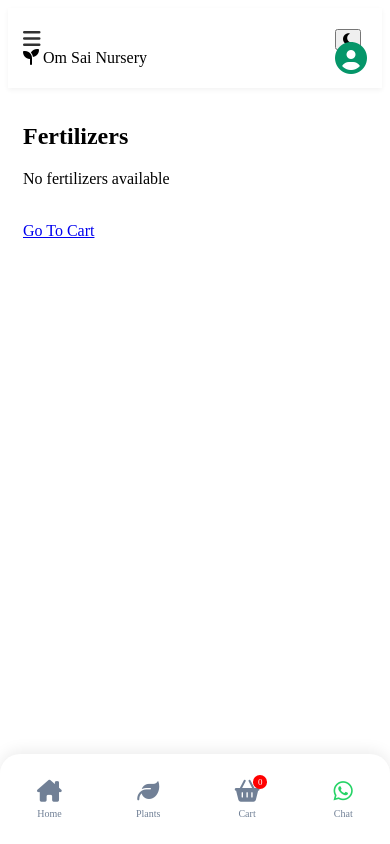
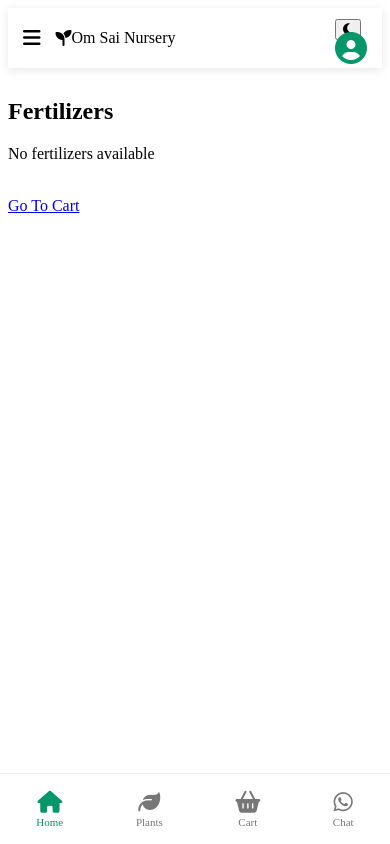
Before and after one commit to adityawalke97-prog/Om-Sai-Nursery-, a Flask app: page /fertilizers in a window 390 px wide. Run offline with Flask 3, Linux system fonts and the light colour scheme; data that the repository does not hold is empty.

Commit message:
Update Home.html

```diff
--- a/templates/Home.html
+++ b/templates/Home.html
@@ -2,7 +2,7 @@
 <html lang="en">
 <head>
     <meta charset="UTF-8">
-    <meta name="viewport" content="width=device-width, initial-scale=1.0">
+    <meta name="viewport" content="width=device-width, initial-scale=1.0, maximum-scale=1.0, user-scalable=no">
     <title>{% block title %}Om Sai Nursery{% endblock %}</title>
 
     <link href="https://fonts.googleapis.com/css2?family=Poppins:wght@300;400;600&display=swap" rel="stylesheet">
@@ -10,196 +10,119 @@
     <link rel="stylesheet" href="{{ url_for('static', filename='style.css') }}">
 
     <style>
-        /* --- MOBILE ONLY ADVANCED OVERRIDES --- */
+        /* --- MOBILE REPAIR SYSTEM --- */
         @media screen and (max-width: 768px) {
-            /* Background Animation Hide on Mobile */
+            /* 1. Purani bakwas list hatana */
             .area, .circles { display: none !important; }
 
-            /* Top Nav Fix */
+            /* 2. Top Nav ko Mobile App Header banana */
             .top-nav {
                 display: flex !important;
                 position: sticky !important;
-                top: 0;
-                background: white !important;
-                z-index: 1000;
-                padding: 10px 15px !important;
+                top: 0 !important;
+                background: #ffffff !important;
+                height: 60px !important;
+                padding: 0 15px !important;
+                align-items: center !important;
                 justify-content: space-between !important;
-                align-items: center !important;
-                height: 60px !important;
-                box-shadow: 0 2px 5px rgba(0,0,0,0.05);
+                box-shadow: 0 2px 10px rgba(0,0,0,0.1) !important;
+                z-index: 999 !important;
             }
 
-            /* Sidebar Drawer Logic */
+            /* 3. Sidebar ko hide karke drawer banana */
             .sidebar {
                 position: fixed !important;
                 left: -100% !important;
-                top: 0;
+                top: 0 !important;
                 width: 280px !important;
                 height: 100vh !important;
                 background: white !important;
-                z-index: 9999 !important;
-                transition: 0.3s ease-in-out !important;
-                box-shadow: 5px 0 15px rgba(0,0,0,0.1);
+                z-index: 10000 !important;
+                transition: 0.3s ease !important;
                 display: block !important;
+                padding-top: 20px !important;
+                box-shadow: 5px 0 20px rgba(0,0,0,0.2) !important;
             }
             .sidebar.active { left: 0 !important; }
 
-            /* Mobile Menu Toggle Button */
-            .mob-menu-btn { display: block !important; cursor: pointer; font-size: 20px; color: #333; }
+            /* 4. Desktop buttons hide karna */
+            .search-bar, .weather-widget, .lang-switch, .floating-cart, .whatsapp-float { display: none !important; }
 
-            /* Desktop Elements Hide */
-            .search-bar, .weather-widget, .lang-switch, .floating-cart { display: none !important; }
+            /* 5. Mobile Bottom Menu (App style) */
+            .mobile-bottom-bar {
+                display: flex !important;
+                position: fixed !important;
+                bottom: 0 !important;
+                left: 0 !important;
+                width: 100% !important;
+                background: white !important;
+                height: 70px !important;
+                border-top: 1px solid #eee !important;
+                justify-content: space-around !important;
+                align-items: center !important;
+                z-index: 9999 !important;
+                padding-bottom: env(safe-area-inset-bottom) !important;
+            }
 
-            /* Main Content Adjust */
+            .m-item { text-decoration: none; color: #777; font-size: 11px; text-align: center; }
+            .m-item i { font-size: 22px; display: block; margin-bottom: 3px; }
+            .m-item.active { color: #059669; }
+
+            /* Content area space fix */
             .main-wrapper { display: block !important; }
-            .content-area { padding: 15px !important; padding-bottom: 100px !important; }
-
-            /* Advanced Bottom App Bar */
-            .mobile-bottom-nav {
-                display: flex !important;
-                position: fixed;
-                bottom: 0;
-                left: 0;
-                width: 100%;
-                background: white;
-                height: 70px;
-                box-shadow: 0 -3px 15px rgba(0,0,0,0.08);
-                justify-content: space-around;
-                align-items: center;
-                z-index: 1000;
-                border-top-left-radius: 20px;
-                border-top-right-radius: 20px;
-            }
-            .nav-item {
-                text-decoration: none;
-                color: #718096;
-                font-size: 10px;
-                display: flex;
-                flex-direction: column;
-                align-items: center;
-                gap: 4px;
-            }
-            .nav-item.active { color: #059669; font-weight: 600; }
-            .nav-item i { font-size: 22px; }
-
-            /* Sidebar Links Fix */
-            .sidebar ul { padding: 20px; list-style: none; }
-            .sidebar li { margin-bottom: 8px; }
-            .sidebar a {
-                padding: 12px 15px;
-                display: flex;
-                align-items: center;
-                gap: 12px;
-                text-decoration: none;
-                color: #333;
-                border-radius: 10px;
-            }
-            .sidebar a.active { background: #ecfdf5; color: #059669; }
-
-            .overlay {
-                display: none;
-                position: fixed;
-                inset: 0;
-                background: rgba(0,0,0,0.5);
-                z-index: 9998;
-                backdrop-filter: blur(2px);
-            }
-            .overlay.active { display: block; }
+            .content-area { padding-bottom: 90px !important; padding-top: 10px !important; }
         }
 
-        /* Desktop specific reset */
+        /* Desktop Safe Zone */
         @media screen and (min-width: 769px) {
-            .mobile-bottom-nav, .mob-menu-btn, .overlay { display: none !important; }
+            .mobile-bottom-bar, .mobile-toggle { display: none !important; }
         }
 
-        /* Profile Box */
-        .profile-box {
-            display: none;
-            position: absolute;
-            right: 0;
-            top: 55px;
-            background: white;
-            min-width: 180px;
-            padding: 15px;
-            border-radius: 12px;
-            box-shadow: 0 10px 25px rgba(0,0,0,0.1);
-            z-index: 1001;
-        }
-        .profile-box.show { display: block; }
-        .dark-mode .profile-box { background: #1a1a1a; color: white; border: 1px solid #333; }
+        /* Sidebar Link Style */
+        .nav-links li a { display: flex; align-items: center; gap: 10px; }
     </style>
 </head>
 <body>
-    <div class="overlay" id="overlay" onclick="toggleSidebar()"></div>
-
-    <div class="area">
-        <ul class="circles">
-            <li><i class="fa-solid fa-leaf"></i></li>
-            <li><i class="fa-solid fa-seedling"></i></li>
-            <li><i class="fa-solid fa-tree"></i></li>
-            <li><i class="fa-solid fa-spa"></i></li>
-            <li><i class="fa-solid fa-leaf"></i></li>
-            <li><i class="fa-solid fa-seedling"></i></li>
-            <li><i class="fa-solid fa-tree"></i></li>
-            <li><i class="fa-solid fa-spa"></i></li>
-            <li><i class="fa-solid fa-leaf"></i></li>
-            <li><i class="fa-solid fa-seedling"></i></li>
-        </ul>
-    </div>
+    <div id="mob-overlay" onclick="toggleMobileMenu()" style="display:none; position:fixed; inset:0; background:rgba(0,0,0,0.5); z-index:9999;"></div>
 
     <nav class="top-nav">
-        <div class="logo">
-            <i class="fa-solid fa-bars mob-menu-btn" onclick="toggleSidebar()" style="display:none;"></i>
+        <div class="logo" style="display:flex; align-items:center;">
+            <i class="fa-solid fa-bars mobile-toggle" onclick="toggleMobileMenu()" style="margin-right:15px; cursor:pointer; font-size:20px;"></i>
             <i class="fa-solid fa-seedling"></i> Om Sai Nursery
         </div>
 
         <div class="search-bar">
-            <form action="{{ url_for('search') }}" method="GET" style="width: 100%; display: flex;">
-                <input type="text" name="q" placeholder="Search plants, seeds...">
+            <form action="{{ url_for('search') }}" method="GET" style="display: flex;">
+                <input type="text" name="q" placeholder="Search...">
                 <button type="submit"><i class="fa-solid fa-magnifying-glass"></i></button>
             </form>
         </div>
 
         <div class="user-actions">
-            <div class="weather-widget">
-                <i class="fa-solid fa-cloud-sun"></i> <span>28°C</span>
-            </div>
-
-            <button class="theme-toggle" onclick="toggleDarkMode()">
-                <i class="fa-solid fa-moon" id="themeIcon"></i>
-            </button>
-
-            <div class="lang-switch">
-                <a href="{{ url_for('set_language', lang_code='en') }}">EN</a> |
-                <a href="{{ url_for('set_language', lang_code='hi') }}">HI</a>
-            </div>
-
-            <div class="profile-container" style="position:relative;" onclick="toggleProfile()">
-                <i class="fa-solid fa-circle-user fa-2xl" style="color: #059669; cursor:pointer;"></i>
-                <div class="profile-box" id="profileBox">
-                    <p><strong>{{ session['username'] if session['username'] else 'Guest' }}</strong></p>
-                    <p style="font-size: 0.8rem; color: gray;">{{ session['role'] }}</p>
+            <button class="theme-toggle" onclick="toggleDarkMode()"><i class="fa-solid fa-moon"></i></button>
+            <div class="profile-container" onclick="toggleProfile()" style="position:relative; cursor:pointer;">
+                <i class="fa-solid fa-circle-user fa-2xl" style="color: #059669;"></i>
+                <div class="profile-box" id="profileBox" style="display:none; position:absolute; right:0; top:50px; background:white; padding:15px; box-shadow:0 5px 15px rgba(0,0,0,0.1); border-radius:8px; width:160px; z-index:1001;">
+                    <p><strong>{{ session['username']|default('Aditya') }}</strong></p>
                     <hr>
-                    <a href="/logout" class="logout-btn" style="text-decoration:none; color:red; display:flex; align-items:center; gap:8px;">
-                        <i class="fa-solid fa-power-off"></i> Logout
-                    </a>
+                    <a href="/logout" style="color:red; text-decoration:none;"><i class="fa-solid fa-power-off"></i> Logout</a>
                 </div>
             </div>
         </div>
     </nav>
 
     <div class="main-wrapper">
-        <aside class="sidebar" id="sidebar">
-            <h3 style="padding: 20px 0 10px 25px; border-bottom: 1px solid #eee;">Dashboard</h3>
+        <aside class="sidebar" id="mainSidebar">
+            <h3 style="padding: 20px;">Dashboard</h3>
             <ul class="nav-links">
-                <li><a href="/home" class="{{ 'active' if request.path == '/home' else '' }}"><i class="fa-solid fa-house"></i> {{ texts['home'] }}</a></li>
-                <li><a href="/plants" class="{{ 'active' if request.path == '/plants' else '' }}"><i class="fa-solid fa-leaf"></i> {{ texts['plants'] }}</a></li>
-                <li><a href="/seeds" class="{{ 'active' if request.path == '/seeds' else '' }}"><i class="fa-solid fa-spa"></i> {{ texts['seeds'] }}</a></li>
-                <li><a href="/diseases" class="{{ 'active' if request.path == '/diseases' else '' }}"><i class="fa-solid fa-bug"></i> {{ texts['diseases'] }}</a></li>
-                <li><a href="/orders" class="{{ 'active' if request.path == '/orders' else '' }}"><i class="fa-solid fa-cart-shopping"></i> {{ texts['orders'] }}</a></li>
-                <li><a href="/payments" class="{{ 'active' if request.path == '/payments' else '' }}"><i class="fa-solid fa-wallet"></i> {{ texts['payments'] }}</a></li>
-                <li><a href="/feedback" class="{{ 'active' if request.path == '/feedback' else '' }}"><i class="fa-solid fa-comment-dots"></i> {{ texts['feedback'] }}</a></li>
-                <li><a href="/contact" class="{{ 'active' if request.path == '/contact' else '' }}"><i class="fa-solid fa-phone"></i> {{ texts['contact'] }}</a></li>
+                <li><a href="/home"><i class="fa-solid fa-house"></i> Home</a></li>
+                <li><a href="/plants"><i class="fa-solid fa-leaf"></i> Plants</a></li>
+                <li><a href="/seeds"><i class="fa-solid fa-spa"></i> Seeds</a></li>
+                <li><a href="/diseases"><i class="fa-solid fa-bug"></i> Diseases</a></li>
+                <li><a href="/orders"><i class="fa-solid fa-cart-shopping"></i> Orders</a></li>
+                <li><a href="/payments"><i class="fa-solid fa-wallet"></i> Payments</a></li>
+                <li><a href="/feedback"><i class="fa-solid fa-comment-dots"></i> Feedback</a></li>
+                <li><a href="/contact"><i class="fa-solid fa-phone"></i> Contact</a></li>
             </ul>
         </aside>
 
@@ -208,72 +131,40 @@
         </main>
     </div>
 
-    <a href="/orders" class="floating-cart">
-        <i class="fa-solid fa-basket-shopping"></i>
-        <span class="cart-count">0</span>
-    </a>
-
-    <div class="mobile-bottom-nav" style="display:none;">
-        <a href="/home" class="nav-item {{ 'active' if request.path == '/home' else '' }}">
-            <i class="fa-solid fa-house-chimney"></i>
-            <span>Home</span>
-        </a>
-        <a href="/plants" class="nav-item {{ 'active' if request.path == '/plants' else '' }}">
-            <i class="fa-solid fa-leaf"></i>
-            <span>Plants</span>
-        </a>
-        <a href="/orders" class="nav-item {{ 'active' if request.path == '/orders' else '' }}">
-            <div style="position:relative;">
-                <i class="fa-solid fa-basket-shopping"></i>
-                <span class="cart-count" style="position:absolute; top:-5px; right:-8px; background:red; color:white; font-size:9px; border-radius:50%; padding:2px 5px;">0</span>
-            </div>
-            <span>Cart</span>
-        </a>
-        <a href="https://wa.me/919999999999" class="nav-item">
-            <i class="fa-brands fa-whatsapp" style="color:#25D366;"></i>
-            <span>Chat</span>
-        </a>
+    <div class="mobile-bottom-bar">
+        <a href="/home" class="m-item active"><i class="fa-solid fa-house"></i>Home</a>
+        <a href="/plants" class="m-item"><i class="fa-solid fa-leaf"></i>Plants</a>
+        <a href="/orders" class="m-item"><i class="fa-solid fa-basket-shopping"></i>Cart</a>
+        <a href="https://wa.me/919999999999" class="m-item"><i class="fa-brands fa-whatsapp"></i>Chat</a>
     </div>
 
     <script>
-        function toggleSidebar() {
-            const side = document.getElementById('sidebar');
-            const over = document.getElementById('overlay');
-            side.classList.toggle('active');
-            over.classList.toggle('active');
+        function toggleMobileMenu() {
+            const sb = document.getElementById('mainSidebar');
+            const ov = document.getElementById('mob-overlay');
+            if(sb.classList.contains('active')) {
+                sb.classList.remove('active');
+                ov.style.display = 'none';
+            } else {
+                sb.classList.add('active');
+                ov.style.display = 'block';
+            }
         }
 
         function toggleProfile() {
-            document.getElementById("profileBox").classList.toggle("show");
+            const p = document.getElementById('profileBox');
+            p.style.display = p.style.display === 'none' ? 'block' : 'none';
         }
 
         function toggleDarkMode() {
             document.body.classList.toggle('dark-mode');
-            const icon = document.getElementById('themeIcon');
-            if(document.body.classList.contains('dark-mode')) {
-                icon.className = 'fa-solid fa-sun';
-                localStorage.setItem('theme', 'dark');
-            } else {
-                icon.className = 'fa-solid fa-moon';
-                localStorage.setItem('theme', 'light');
-            }
         }
 
+        // Fix for Cache: Force reload mobile specific icons
         window.onload = () => {
-            if(localStorage.getItem('theme') === 'dark') {
-                document.body.classList.add('dark-mode');
-                document.getElementById('themeIcon').className = 'fa-solid fa-sun';
-            }
             let cart = JSON.parse(localStorage.getItem("cart")) || [];
-            document.querySelectorAll('.cart-count').forEach(el => el.innerText = cart.length);
-        };
-
-        // Close profile when clicking outside
-        window.addEventListener('click', function(e) {
-            if (!document.querySelector('.profile-container').contains(e.target)) {
-                document.getElementById("profileBox").classList.remove("show");
-            }
-        });
+            console.log("Mobile layout initialized");
+        }
     </script>
 </body>
 </html>
```
